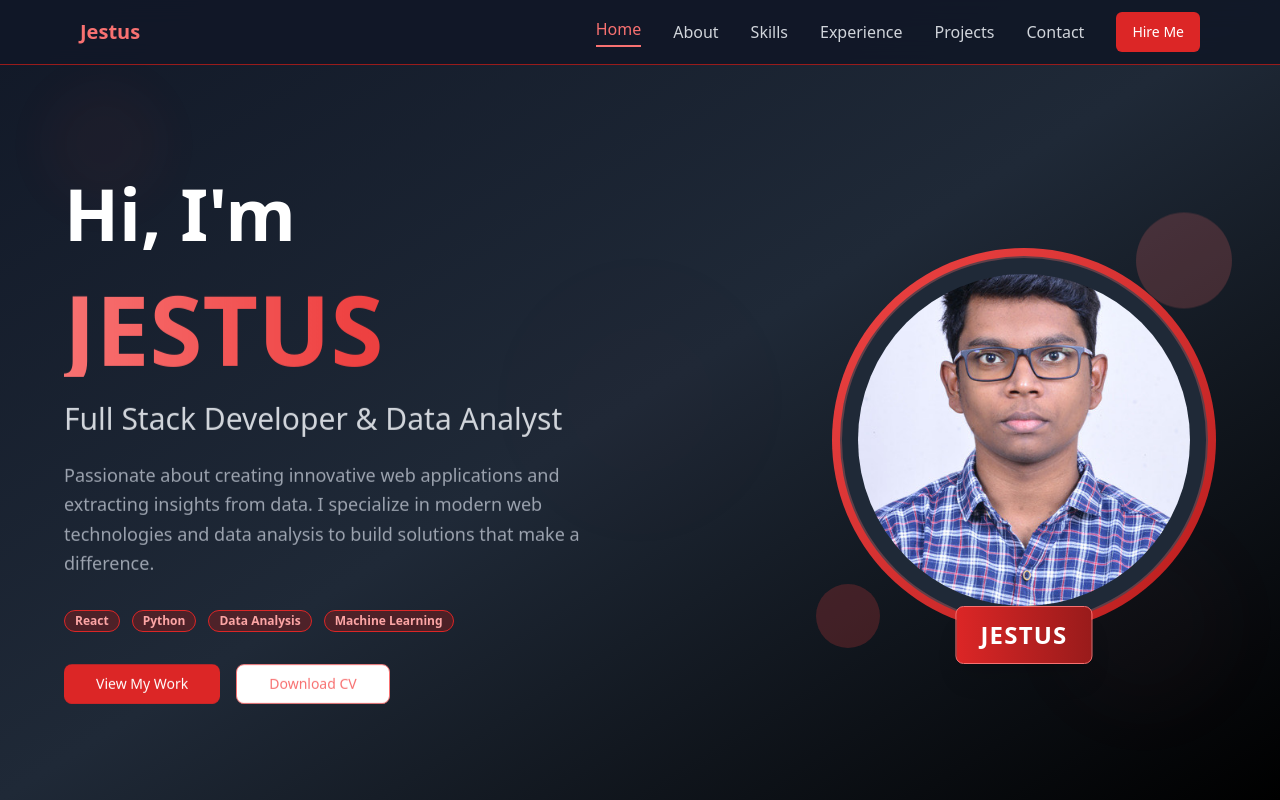
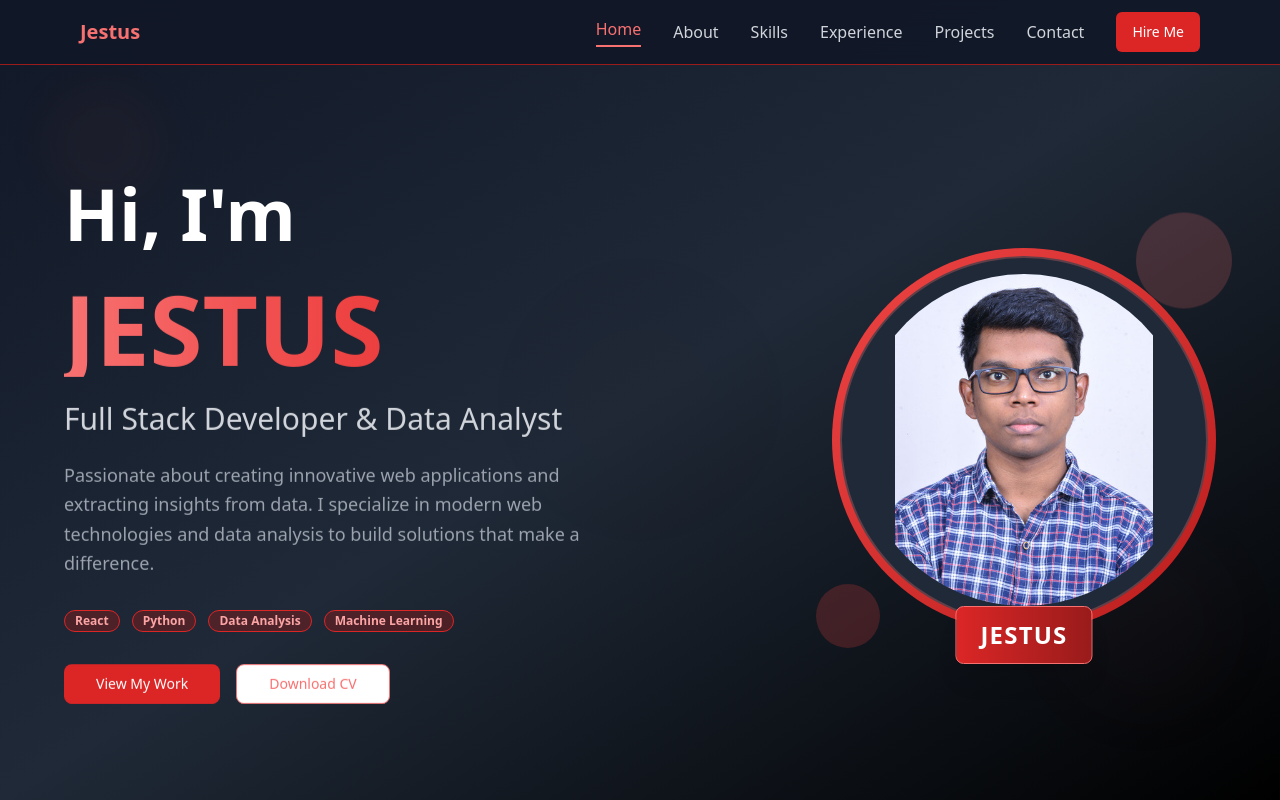
Before and after one commit to JOESTINCE/UPDATED_PORTFOLIO, a React (Vite) app: page / in a window 1280 px wide. Shown: the top 800 px of the page. Built offline with nearby package versions, Linux system fonts and the light colour scheme.

Commit message:
Fix: Adjust image to show full face
Adjust the image in the Hero section to ensure the entire face is visible.

```diff
--- a/src/components/Hero.tsx
+++ b/src/components/Hero.tsx
@@ -1,4 +1,3 @@
-
 import { Button } from "@/components/ui/button";
 import { Badge } from "@/components/ui/badge";
 import { useEffect, useRef, useState } from "react";
@@ -156,7 +155,7 @@ const Hero = () => {
                 <img
                   src="/lovable-uploads/86b01ff3-a156-4448-a53b-26bcdc72a445.png"
                   alt="Jestus - Full Stack Developer"
-                  className="w-full h-full object-cover rounded-full hover:scale-102 transition-transform duration-500"
+                  className="w-full h-full object-contain rounded-full hover:scale-102 transition-transform duration-500"
                 />
               </div>
             </div>
```
